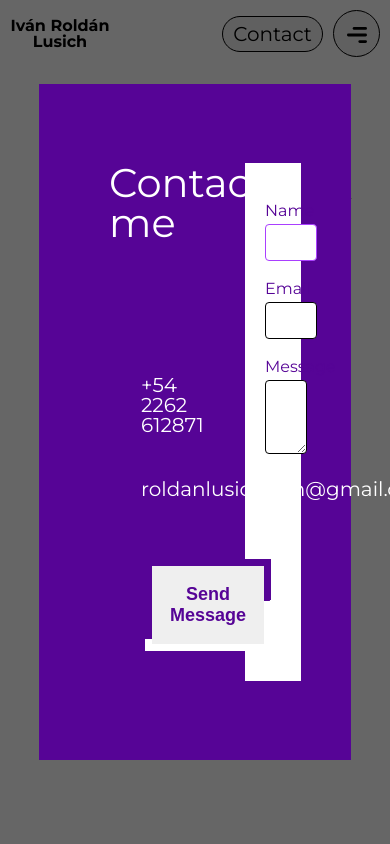
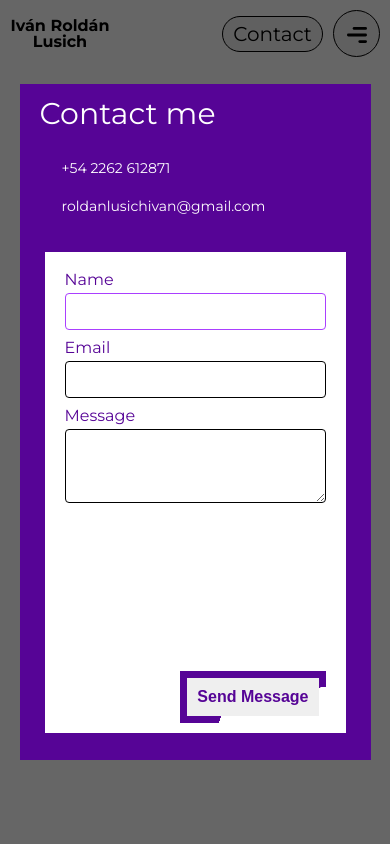
Before and after one commit to ivaanrl/newPortfolio, a Next.js app: page / in a window 390 px wide. Both pictures are taken after a click on the button "Contact". Shown: the top 844 px of the page. Built offline with nearby package versions, Linux system fonts and the light colour scheme.

Commit message:
add responsiveness and validation to contact form

```diff
--- a/containers/contactForm/contactForm.tsx
+++ b/containers/contactForm/contactForm.tsx
@@ -9,6 +9,7 @@ import envelopeFill from '@iconify/icons-bi/envelope-fill';
 import personIcon from '@iconify/icons-bi/person';
 import envelopeClosed from '@iconify/icons-cil/envelope-closed';
 import closeFill from '@iconify/icons-eva/close-fill';
+import { contactFormValidationSchema } from './validationSchema';
 
 interface Props {
   hideContactForm: () => void;
@@ -57,6 +58,9 @@ const ContactForm = ({ hideContactForm }: Props) => {
         'user_Tqu4Qb768TWFhX3VukiG7',
       );
     },
+    validationSchema: contactFormValidationSchema,
+    validateOnBlur: true,
+    validateOnChange: true,
   });
 
   const [nameFocus, setNameFocus] = useState<boolean>(false);
@@ -143,11 +147,19 @@ const ContactForm = ({ hideContactForm }: Props) => {
                 <Icon
                   icon={personIcon}
                   className={
-                    nameFocus ? styles.inputIcon__focus : styles.inputIcon
+                    formik.touched.name && formik.errors.name
+                      ? styles.inputIconError
+                      : nameFocus
+                      ? styles.inputIcon__focus
+                      : styles.inputIcon
                   }
                 />
                 <input
-                  className={styles.input}
+                  className={
+                    formik.touched.name && formik.errors.name
+                      ? styles.inputInvalid
+                      : styles.input
+                  }
                   id="name"
                   name="name"
                   type="text"
@@ -155,9 +167,15 @@ const ContactForm = ({ hideContactForm }: Props) => {
                   value={formik.values.name}
                   autoFocus={true}
                   onFocus={() => setNameFocus(true)}
-                  onBlur={() => setNameFocus(false)}
+                  onBlur={(e) => {
+                    setNameFocus(false);
+                    formik.handleBlur(e);
+                  }}
                 />
               </div>
+              {formik.touched.name && formik.errors.name ? (
+                <div className={styles.input__error}>{formik.errors.name}</div>
+              ) : null}
             </div>
             <div className={styles.inputAndLabelContainer}>
               <label className={styles.label}>Email</label>
@@ -165,33 +183,57 @@ const ContactForm = ({ hideContactForm }: Props) => {
                 <Icon
                   icon={envelopeClosed}
                   className={
-                    emailFocus ? styles.inputIcon__focus : styles.inputIcon
+                    formik.touched.email && formik.errors.email
+                      ? styles.inputIconError
+                      : emailFocus
+                      ? styles.inputIcon__focus
+                      : styles.inputIcon
                   }
                   style={{
                     top: 'calc(50% - 12px)',
                   }}
                 />
                 <input
-                  className={styles.input}
+                  className={
+                    formik.touched.email && formik.errors.email
+                      ? styles.inputInvalid
+                      : styles.input
+                  }
                   id="email"
                   name="email"
                   type="email"
                   onChange={formik.handleChange}
                   value={formik.values.email}
                   onFocus={() => setEmailFocus(true)}
-                  onBlur={() => setEmailFocus(false)}
+                  onBlur={(e) => {
+                    setEmailFocus(false);
+                    formik.handleBlur(e);
+                  }}
                 />
               </div>
+              {formik.touched.email && formik.errors.email ? (
+                <div className={styles.input__error}>{formik.errors.email}</div>
+              ) : null}
             </div>
             <div className={styles.inputAndLabelContainer}>
               <label className={styles.label}>Message</label>
               <textarea
-                className={styles.textarea}
+                className={
+                  formik.touched.message && formik.errors.message
+                    ? styles.textareaError
+                    : styles.textarea
+                }
                 id="message"
                 name="message"
                 onChange={formik.handleChange}
                 value={formik.values.message}
+                onBlur={formik.handleBlur}
               />
+              {formik.touched.message && formik.errors.message ? (
+                <div className={styles.input__error}>
+                  {formik.errors.message}
+                </div>
+              ) : null}
             </div>
 
             <motion.button
--- /dev/null
+++ b/containers/contactForm/validationSchema.ts
@@ -0,0 +1,13 @@
+import * as Yup from 'yup';
+
+export const contactFormValidationSchema = Yup.object({
+  name: Yup.string()
+    .required('You must enter a name.')
+    .min(2, 'Name must be at least two characters.'),
+  email: Yup.string()
+    .email('You must enter a valid email.')
+    .required('You must enter an email.'),
+  message: Yup.string()
+    .min(5, 'Your message should be at least 5 characters long.')
+    .required('You must enter a message.'),
+});
--- a/styles/_color_scheme.scss
+++ b/styles/_color_scheme.scss
@@ -3,3 +3,4 @@ $main-color-dark: #560496;
 $secondary-color: rgb(247, 151, 209);
 $muted-text: #8b9492;
 $muted-text-on-white: #545c5a;
+$error: #eb2020;
--- a/styles/_media_queries.scss
+++ b/styles/_media_queries.scss
@@ -21,6 +21,10 @@
     }
   } @else if $size == 1200 {
     @media (min-width: 1200px) {
+      @content;
+    }
+  } @else if $size == 1250 {
+    @media (min-width: 1250px) {
       @content;
     }
   } @else if $size == 1100 {
@@ -103,6 +107,10 @@
     @media (min-height: 600px) {
       @content;
     }
+  } @else if $height == 500 {
+    @media (min-height: 500px) {
+      @content;
+    }
   } @else if $height == 900 {
     @media (min-height: 900px) {
       @content;
--- a/styles/contactForm.module.scss
+++ b/styles/contactForm.module.scss
@@ -17,48 +17,112 @@
 }
 
 .container {
-  width: 80%;
+  width: 90%;
   height: 80%;
   background-color: $main-color-dark;
   display: flex;
-  flex-direction: row;
+  flex-direction: column;
   position: relative;
+
+  @include mqueryheight(500) {
+    height: 98%;
+  }
+
+  @include mqueryheight(700) {
+    height: 80%;
+  }
+
+  @include mqueryheight(1366) {
+    height: 65%;
+  }
+
+  @include mquery(1100) {
+    flex-direction: row;
+  }
+
+  @include mquery(1250) {
+    width: 80%;
+  }
 }
 
 .contactInfo__main__container {
-  width: 50%;
   box-sizing: border-box;
   display: flex;
   align-items: center;
-  padding: 50px;
-  padding-left: 70px;
+  width: 100%;
+  margin-top: 8px;
+  margin-left: 20px;
+
+  @include mqueryheight(900) {
+    padding-top: 50px;
+    padding-left: 50px;
+  }
+
+  @include mquery(1100) {
+    padding-left: 70px;
+    padding: 50px;
+    width: 40%;
+  }
+
+  @include mquery(1400) {
+    width: 50%;
+  }
 }
 
 .contactInfo__container {
-  height: 90%;
   width: 100%;
   display: flex;
   flex-direction: column;
+
+  @include mquery(1100) {
+    height: 90%;
+  }
 }
 
 .contactInfo__title {
   font-family: 'Montserrat';
-  font-size: 40px;
   color: white;
+  font-size: 30px;
+  margin-top: 7px;
+
+  @include mquery(400) {
+    font-size: 40px;
+    margin-top: 0;
+  }
 }
 
 .contactInfo__itemsContainer {
-  margin-top: 100px;
+  display: flex;
+  margin-top: 20px;
+  flex-direction: column;
+
+  @include mquery(800) {
+    flex-direction: row;
+  }
+
+  @include mquery(1100) {
+    margin-top: 100px;
+    flex-direction: column;
+  }
 }
 
 .contactInfo__item {
   display: flex;
   flex-direction: row;
   align-items: center;
-  margin-top: 20px;
+  border: 2px solid transparent;
   padding: 10px;
-  width: 70%;
-  border: 2px solid transparent;
+  width: 100%;
+  margin-left: -10px;
+
+  @include mqueryheight(900) {
+    margin-top: 20px;
+  }
+
+  @include mquery(1100) {
+    width: 70%;
+    margin-left: 0;
+  }
 }
 
 .contactInfo__itemIcon {
@@ -67,16 +131,36 @@
 
 .contactInfo__itemText {
   color: white;
-  font-size: 20px;
   margin-left: 20px;
+  font-size: 14px;
+
+  @include mquery(1100) {
+    font-size: 20px;
+  }
 }
 
 .contactForm__container {
-  width: 50%;
   box-sizing: border-box;
   display: flex;
   align-items: center;
-  padding: 50px;
+  width: 100%;
+  height: 100%;
+  padding-left: 25px;
+  padding-right: 25px;
+
+  @include mquery(800) {
+    padding: 50px;
+    padding-left: 50px;
+    padding-right: 50px;
+  }
+
+  @include mquery(1100) {
+    width: 60%;
+  }
+
+  @include mquery(1400) {
+    width: 50%;
+  }
 }
 
 .contactForm {
@@ -88,15 +172,25 @@
   align-items: flex-start;
 
   box-sizing: border-box;
+  position: relative;
   padding: 20px;
-  position: relative;
+  padding-top: 10px;
+  padding-bottom: 10px;
+
+  @include mquery(400) {
+    padding: 20px;
+  }
 }
 
 .inputAndLabelContainer {
   display: flex;
   flex-direction: column;
   width: 100%;
-  margin-top: 20px;
+  margin-top: 10px;
+
+  @include mquery(400) {
+    margin-top: 20px;
+  }
 }
 
 .label {
@@ -115,6 +209,16 @@
     outline: none;
     border: 1px solid $main-color;
   }
+
+  &Invalid {
+    @extend .input;
+    border: 1px solid $error;
+
+    &:focus {
+      outline: none;
+      border: 1px solid $error;
+    }
+  }
 }
 
 .inputContainer {
@@ -132,12 +236,19 @@
     @extend .inputIcon;
     color: $main-color;
   }
+
+  &Error {
+    @extend .inputIcon;
+    color: $error;
+  }
 }
 
 .textarea {
   width: 100%;
   max-width: 100%;
+  min-width: 100%;
   max-height: 200px;
+  min-height: 70px;
   padding: 20px;
   font-family: 'Montserrat';
   border-radius: 4px;
@@ -147,11 +258,21 @@
     outline: none;
     border: 1px solid $main-color;
   }
+
+  &Error {
+    @extend .textarea;
+    border: 1px solid $error;
+
+    &:focus {
+      outline: none;
+      border: 1px solid $error;
+    }
+  }
 }
 
 .submitButton {
   position: absolute;
-  bottom: 30px;
+  bottom: 10px;
   right: 30px;
   border: 7px solid;
   border-image-slice: 1;
@@ -165,6 +286,17 @@
   border-radius: 4px;
   font-size: 18px;
   font-weight: bold;
+
+  @include mqueryheight(500) {
+    padding: 10px;
+    font-size: 16px;
+    bottom: 10px;
+    right: 20px;
+  }
+
+  @include mquery(400) {
+    bottom: 30px;
+  }
 }
 
 .close__buttonContainer {
@@ -179,3 +311,9 @@
   font-size: 40px;
   color: $main-color;
 }
+
+.input__error {
+  margin-top: 5px;
+  font-size: 13px;
+  color: $error;
+}
```
